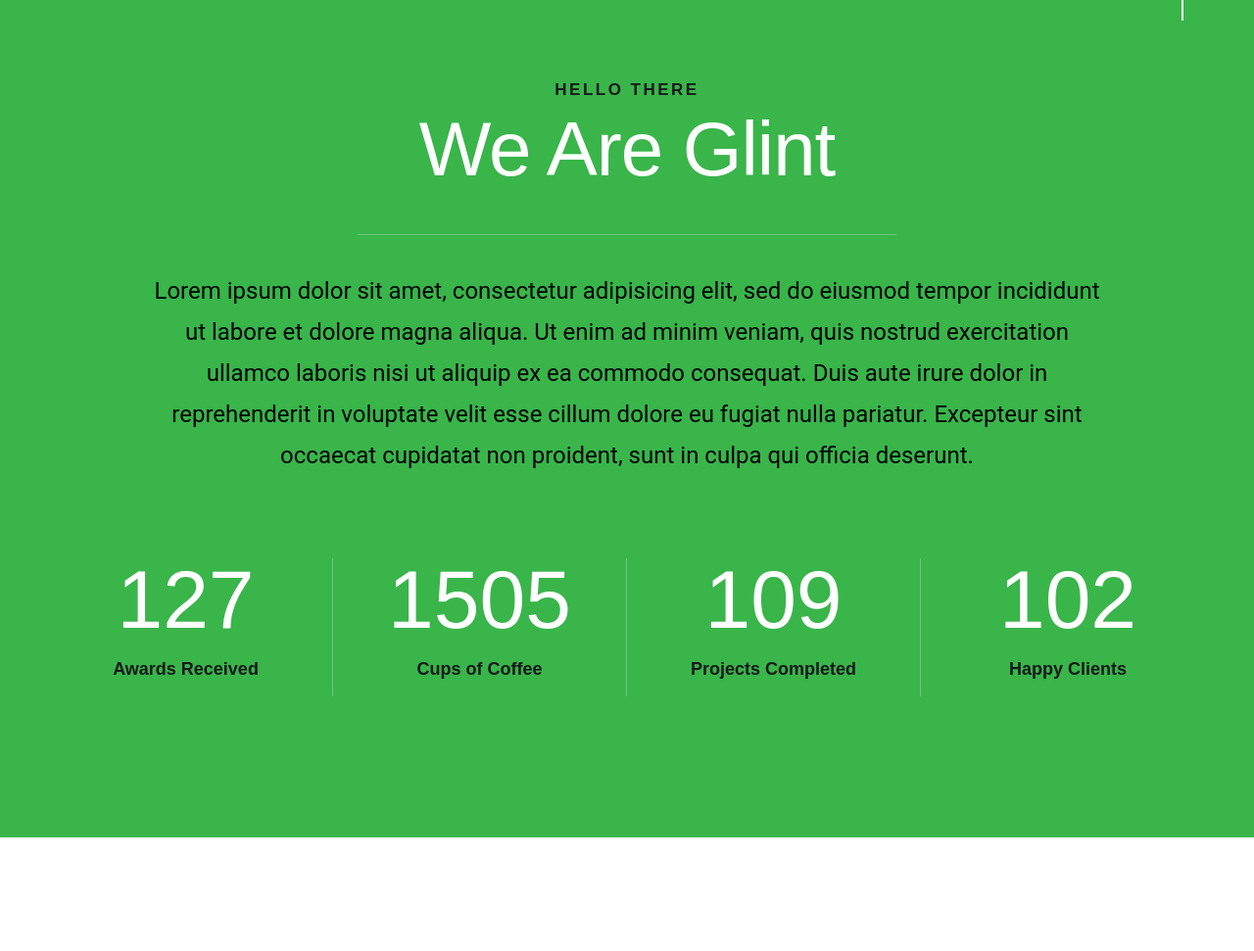
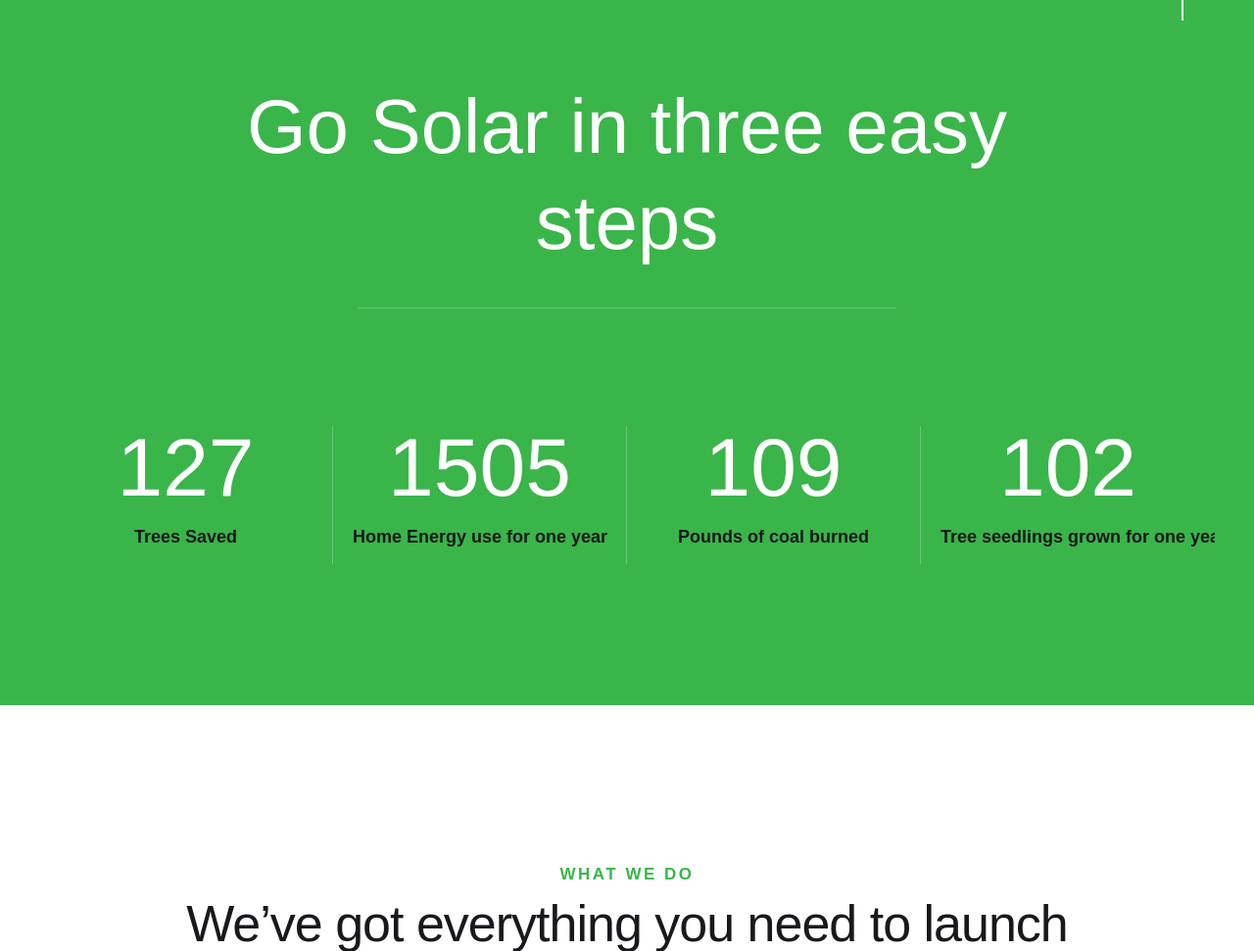
Before and after one commit to jorgeeahumada/insolar, a PHP site: page / in a window 1280 px wide. Shown: the part 881-1852 px from the top of the page at 98% size. Run offline with PHP 8.4, Linux system fonts and the light colour scheme; some libraries are stand-ins or nearby versions; some web fonts are replaced.

Commit message:
made a dumb change

```diff
--- a/index.php
+++ b/index.php
@@ -196,15 +196,15 @@
 
         <div class="row section-header has-bottom-sep" data-aos="fade-up">
             <div class="col-full">
-                <h3 class="subhead subhead--dark">Hello There</h3>
-                <h1 class="display-1 display-1--light">We Are Glint</h1>
+
+                <h3 class="display-1 display-1--light">Go Solar in three easy steps</h3>
             </div>
         </div> <!-- end section-header -->
 
         <div class="row about-desc" data-aos="fade-up">
             <div class="col-full">
                 <p>
-                Lorem ipsum dolor sit amet, consectetur adipisicing elit, sed do eiusmod tempor incididunt ut labore et dolore magna aliqua. Ut enim ad minim veniam, quis nostrud exercitation ullamco laboris nisi ut aliquip ex ea commodo consequat. Duis aute irure dolor in reprehenderit in voluptate velit esse cillum dolore eu fugiat nulla pariatur. Excepteur sint occaecat cupidatat non proident, sunt in culpa qui officia deserunt.
+
                 </p>
             </div>
         </div> <!-- end about-desc -->
@@ -213,19 +213,19 @@
 
             <div class="col-block stats__col ">
                 <div class="stats__count">127</div>
-                <h5>Awards Received</h5>
+                <h5>Trees Saved</h5>
             </div>
             <div class="col-block stats__col">
                 <div class="stats__count">1505</div>
-                <h5>Cups of Coffee</h5>
+                <h5>Home Energy use for one year</h5>
             </div>
             <div class="col-block stats__col">
                 <div class="stats__count">109</div>
-                <h5>Projects Completed</h5>
+                <h5>Pounds of coal burned</h5>
             </div>
             <div class="col-block stats__col">
                 <div class="stats__count">102</div>
-                <h5>Happy Clients</h5>
+                <h5>Tree seedlings grown for one year</h5>
             </div>
 
         </div> <!-- end about-stats -->
```
